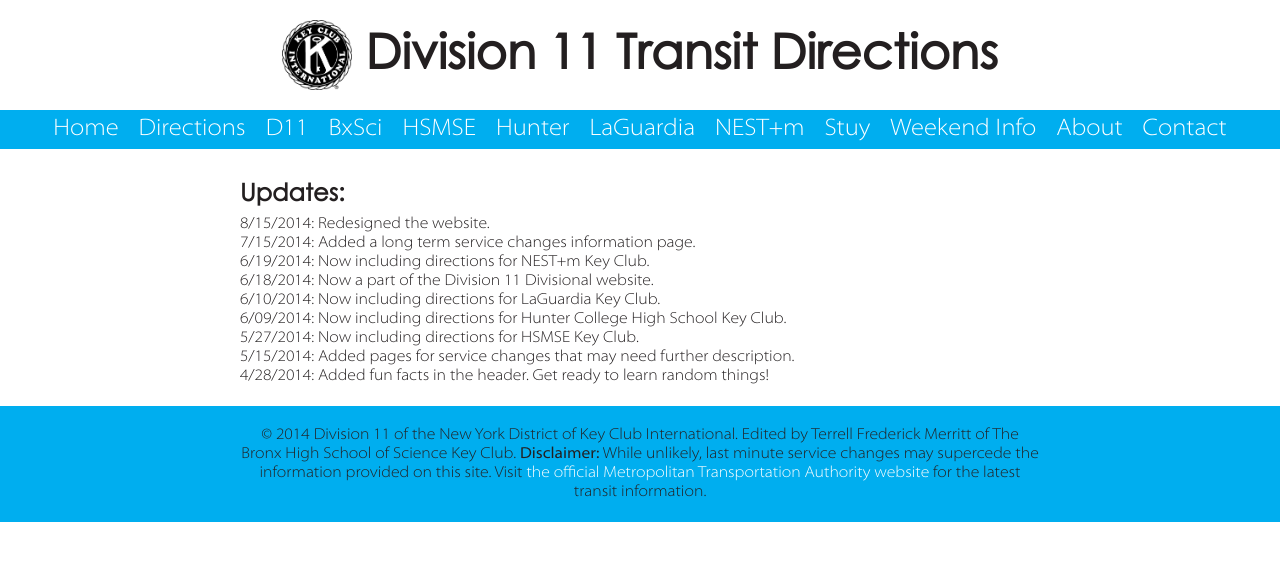
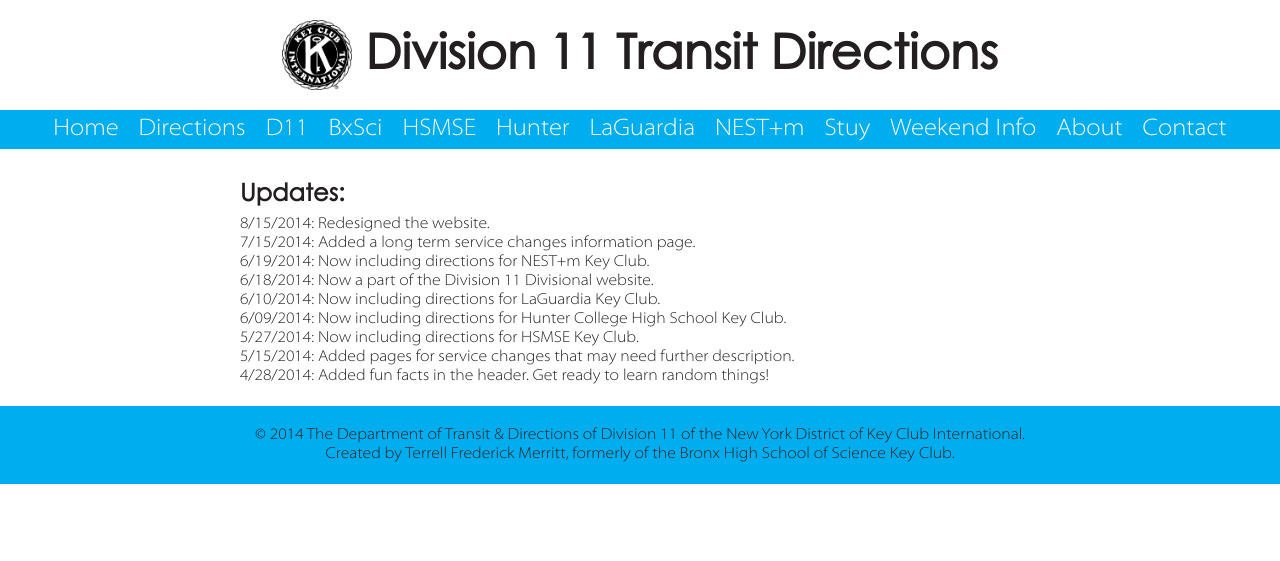
Before and after one commit to d11directions/d11directions.github.io, a Jekyll site: the page built from index.html, in a window 1280 px wide. Shown: the top 561 px of the page. Built offline with Jekyll 4.4.1, drawn with Linux system fonts in a browser that asks for light colours.

Commit message:
[Redesign] Update footer

```diff
--- a/_includes/footer.html
+++ b/_includes/footer.html
@@ -1,5 +1,5 @@
 <div id="footer_wrap" class="outer">
   <footer class="inner" style="text-align: center;">
-    <p>&copy; 2014 Division 11 of the New York District of Key Club International. Edited by Terrell Frederick Merritt of The Bronx High School of Science Key Club.  <strong>Disclaimer:</strong> While unlikely, last minute service changes may supercede the information provided on this site. Visit <a href="http://www.mta.info">the official Metropolitan Transportation Authority website</a> for the latest transit information.</p>
+    <p>&copy; 2014 The Department of Transit &amp; Directions of Division 11 of the New York District of Key Club International.<br>Created by Terrell Frederick Merritt, formerly of the Bronx High School of Science Key Club.</p>
   </footer>
 </div>
```
